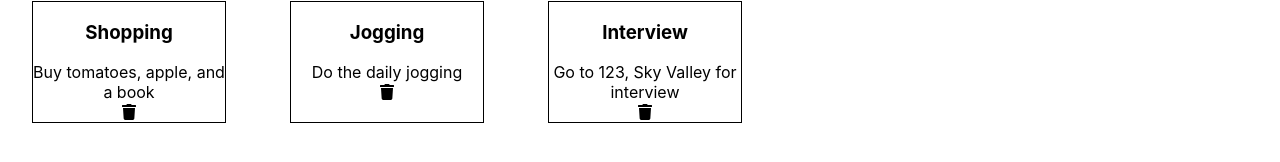
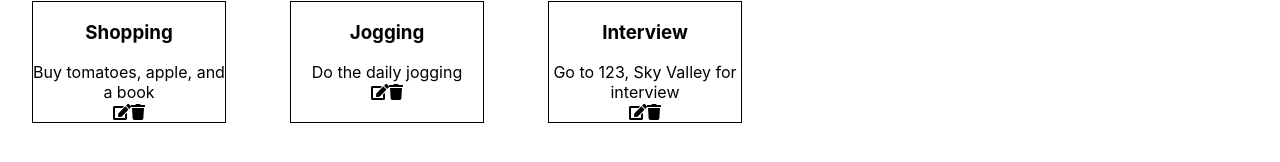
Before and after one commit to Skyrlon/react-todo-list, a React (Create React App) app: page / in a window 1280 px wide. Shown: the part 154-316 px from the top of the page. Built offline with nearby package versions, Linux system fonts and the light colour scheme.

Commit message:
added an option to edit a todo

```diff
--- a/src/App.js
+++ b/src/App.js
@@ -8,21 +8,39 @@ import AddTodo from "./components/AddTodo.jsx";
 
 const App = () => {
   const [todos, setTodos] = useState([
-    { id: 1, title: "Shopping", text: "Buy tomatoes, apple, and a book" },
-    { id: 2, title: "Jogging", text: "Do the daily jogging " },
-    { id: 3, title: "Interview", text: "Go to 123, Sky Valley for interview" },
+    { id: 1, title: "Shopping", details: "Buy tomatoes, apple, and a book" },
+    { id: 2, title: "Jogging", details: "Do the daily jogging " },
+    {
+      id: 3,
+      title: "Interview",
+      details: "Go to 123, Sky Valley for interview",
+    },
   ]);
 
+  const [todoToEdit, setTodoToEdit] = useState({});
+
   const [showForm, setShowForm] = useState(false);
+  const [editingTodo, setEditingTodo] = useState(false);
 
   const addTodo = (todo) => {
-    setShowForm(false);
     const newTodo = {
       id: todos.length > 0 ? todos[todos.length - 1].id + 1 : 0,
       title: todo.title,
       text: todo.details,
     };
     setTodos([...todos, newTodo]);
+  };
+
+  const handleEditTodo = (todoToEdit) => {
+    setShowForm(false);
+    const indexOfTodoToEdit = todos
+      .map(function (x) {
+        return x.id;
+      })
+      .indexOf(todoToEdit.id);
+    let newTodoList = todos;
+    newTodoList.splice(indexOfTodoToEdit, 1, todoToEdit);
+    setTodos([...newTodoList]);
   };
 
   const handleDeleteTodo = (idToDelete) => {
@@ -42,8 +60,23 @@ const App = () => {
       <div className="add-button" onClick={() => setShowForm(true)}>
         <FontAwesomeIcon icon={faPlusCircle} />
       </div>
-      {showForm && <AddTodo onAdd={addTodo} />}
-      <Todos TodoListItems={todos} deleteTodo={handleDeleteTodo} />
+      {showForm && (
+        <AddTodo
+          onAdd={addTodo}
+          onEdit={handleEditTodo}
+          isEditingTodo={editingTodo}
+          todoToEdit={todoToEdit}
+        />
+      )}
+      <Todos
+        TodoListItems={todos}
+        editTodo={(e) => {
+          setEditingTodo(true);
+          setShowForm(true);
+          setTodoToEdit(e);
+        }}
+        deleteTodo={handleDeleteTodo}
+      />
     </div>
   );
 };
--- a/src/components/AddTodo.jsx
+++ b/src/components/AddTodo.jsx
@@ -26,9 +26,11 @@ const StyledAddTodo = styled.div`
   }
 `;
 
-const AddTodo = ({ onAdd }) => {
-  const [title, setTitle] = useState("");
-  const [details, setDetails] = useState("");
+const AddTodo = ({ onAdd, onEdit, isEditingTodo, todoToEdit }) => {
+  const [title, setTitle] = useState(isEditingTodo ? todoToEdit.title : "");
+  const [details, setDetails] = useState(
+    isEditingTodo ? todoToEdit.details : ""
+  );
 
   const onSubmit = (e) => {
     e.preventDefault();
@@ -37,8 +39,8 @@ const AddTodo = ({ onAdd }) => {
       alert("put atleast a title");
       return;
     }
-
-    onAdd({ title, details });
+    const id = todoToEdit.id ? todoToEdit.id : 0;
+    isEditingTodo ? onEdit({ id, title, details }) : onAdd({ title, details });
     setTitle("");
     setDetails("");
   };
@@ -61,7 +63,10 @@ const AddTodo = ({ onAdd }) => {
           onChange={(e) => setDetails(e.target.value)}
           value={details}
         />
-        <input type="submit" value="Add to the list" />
+        <input
+          type="submit"
+          value={isEditingTodo ? "Edit Todo" : "Add to the list"}
+        />
       </form>
     </StyledAddTodo>
   );
--- a/src/components/Todos.jsx
+++ b/src/components/Todos.jsx
@@ -1,7 +1,7 @@
 import styled from "styled-components";
 
 import { FontAwesomeIcon } from "@fortawesome/react-fontawesome";
-import { faTrash } from "@fortawesome/free-solid-svg-icons";
+import { faEdit, faTrash } from "@fortawesome/free-solid-svg-icons";
 
 const StyledTodos = styled.div`
   display: flex;
@@ -18,20 +18,17 @@ const StyledTodos = styled.div`
   }
 `;
 
-const Todos = ({ TodoListItems, deleteTodo }) => {
-  const onDeleteClick = (e) => {
-    deleteTodo(e);
-  };
-
+const Todos = ({ TodoListItems, editTodo, deleteTodo }) => {
   return (
     <StyledTodos>
       {TodoListItems.map((element) => (
         <div key={element.id}>
           <h3>{element.title}</h3>
-          <div>{element.text}</div>
+          <div>{element.details}</div>
+          <FontAwesomeIcon icon={faEdit} onClick={() => editTodo(element)} />
           <FontAwesomeIcon
             icon={faTrash}
-            onClick={() => onDeleteClick(element.id)}
+            onClick={() => deleteTodo(element.id)}
           />
         </div>
       ))}
```
